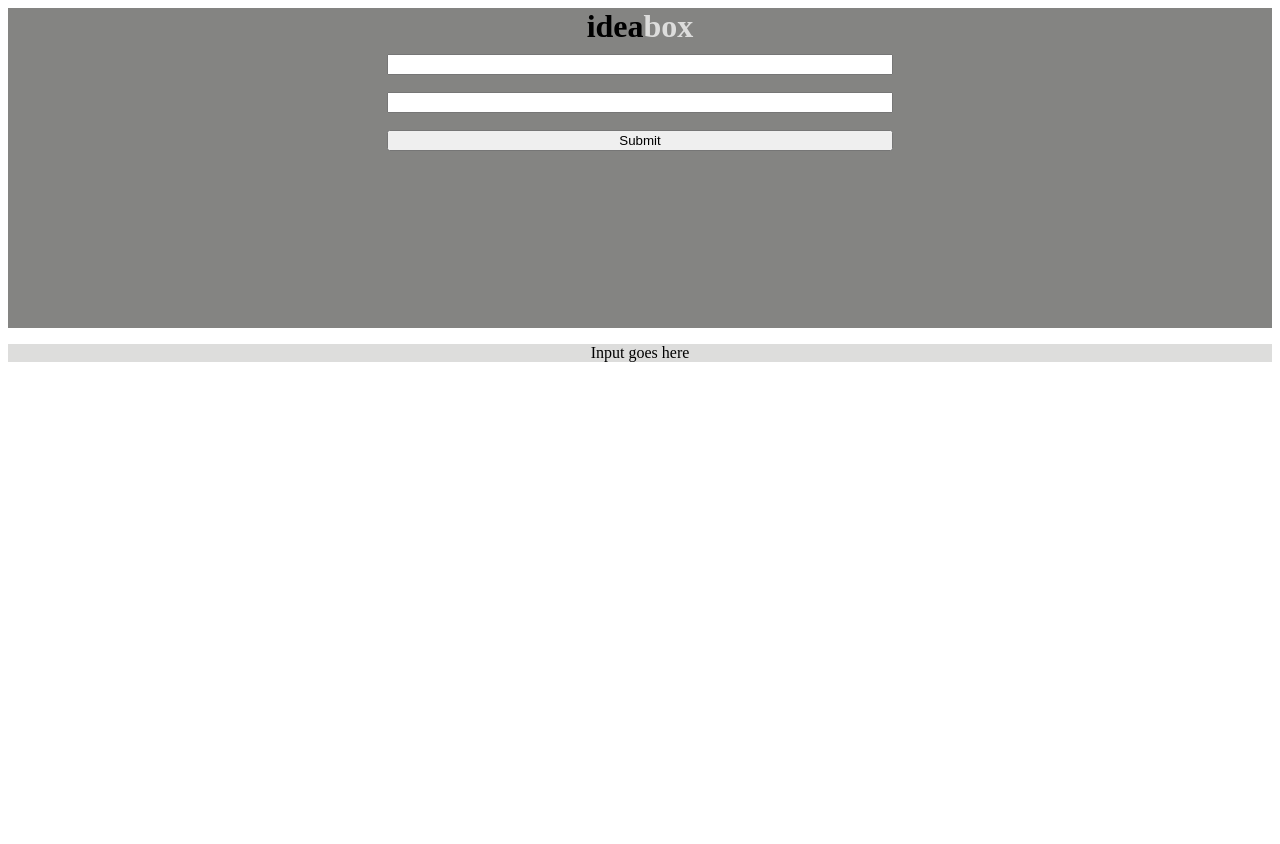
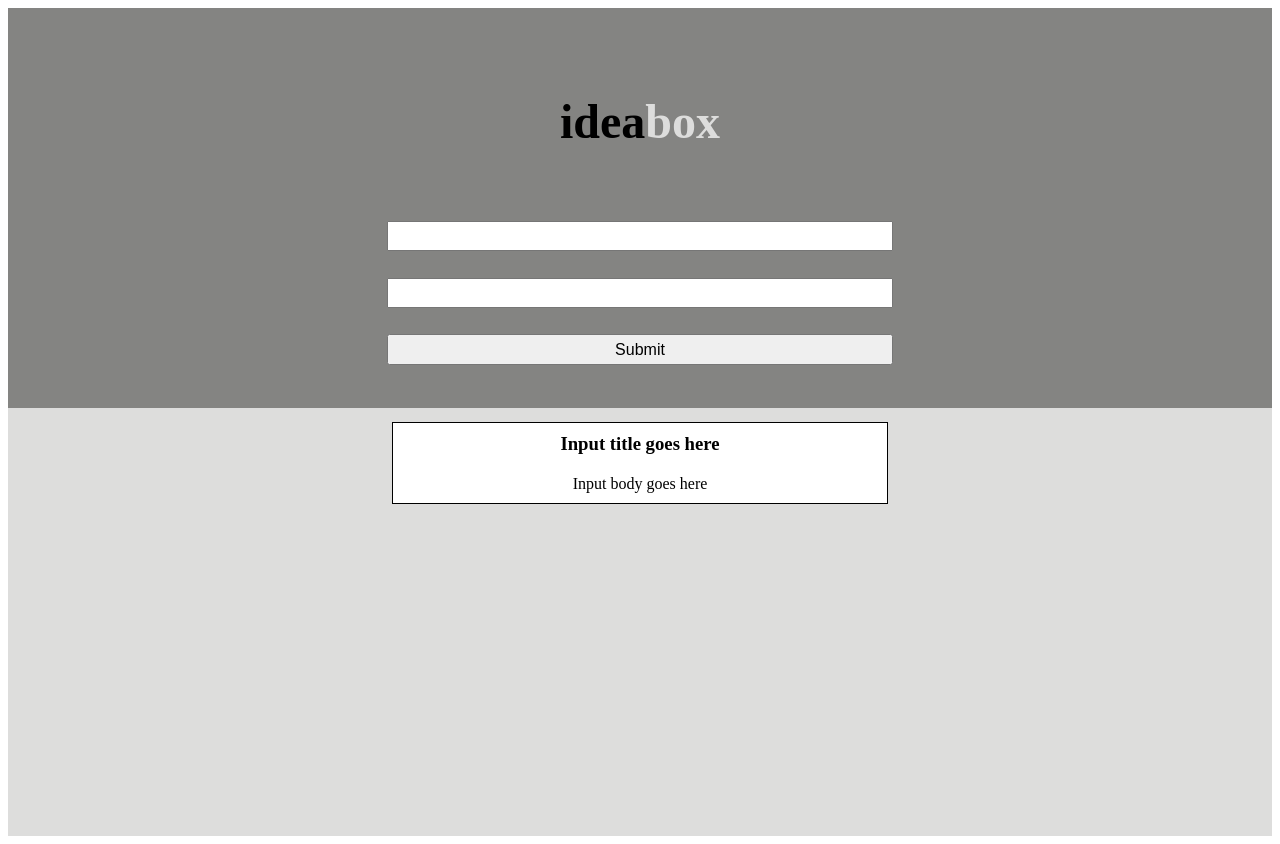
Before and after one commit to raualex/idea_box_part_deux, a React (Create React App) app: page / in a window 1280 px wide. Before the commit the page ends 800 px from the top, so only its background shows below. Built offline with nearby package versions, Linux system fonts and the light colour scheme; the HTML template or start-up script is replaced by a standard one.

Commit message:
Start adding functionality to save ideas to local storage

```diff
--- a/src/CSS/Card.css
+++ b/src/CSS/Card.css
@@ -0,0 +1,17 @@
+.card {
+  background-color: #fff;
+  border: solid 1px #000;
+  display: flex;
+  flex-direction: column;
+  height: 20%;
+  justify-content: space-around;
+  width: 40%;
+}
+
+.card-body {
+  margin: 0;
+}
+
+.card-title {
+  margin: 0;
+}
--- a/src/CSS/Container.css
+++ b/src/CSS/Container.css
@@ -1,3 +1,7 @@
 .container-body {
   background-color: #dddddc;
+  display: flex;
+  height: 50vh;
+  justify-content: center;
+  padding: 14px;
 }
--- a/src/CSS/Header.css
+++ b/src/CSS/Header.css
@@ -3,20 +3,35 @@
 }
 
 .header{
+  align-items: center;
   background-color: #848482;
-  height: 40vh;
+  display: flex;
+  flex-direction: column;
+  justify-content: space-around;
+  height: 50vh;
   width: 100%;
+}
+
+.input-body,
+.input-title {
+  height: 24px;
+}
+
+.input-button {
+  font-size: 1em;
+  height: 31px;
 }
 
 .input-form {
   display: flex;
   flex-direction: column;
-  height: 114px;
+  height: 170px;
   justify-content: space-around;
-  margin: auto;
   width: 40%;
 }
 
 .title-bar {
+  font-size: 3em;
   margin: 0;
+  padding-top: 56px;
 }
--- a/src/Card.js
+++ b/src/Card.js
@@ -8,8 +8,9 @@ class Card extends Component {
 
   render() {
     return(
-      <div>
-       <p>Input goes here</p>
+      <div className="card">
+       <h3 className="card-title">Input title goes here</h3>
+       <p className="card-body">Input body goes here</p>
       </div>
     )
   }
--- a/src/Header.js
+++ b/src/Header.js
@@ -5,6 +5,28 @@ import './CSS/Header.css'
 class Header extends Component {
   constructor() {
     super();
+
+    this.state = {
+      ideas: {}
+    }
+
+    this.handleClick = this.handleClick.bind(this)
+    this.clearInputs = this.clearInputs.bind(this)
+  }
+
+  handleClick(event) {
+    event.preventDefault()
+    let ideaTitle = document.querySelector('.input-title').value
+    let ideaBody = document.querySelector('.input-body').value
+    this.setState({
+      ideas: `{${ideaTitle}: ${ideaBody}}`
+    })
+    this.clearInputs()
+  }
+
+  clearInputs() {
+    document.querySelector('.input-title').value = ''
+    document.querySelector('.input-body').value = ''
   }
 
   render() {
@@ -12,9 +34,9 @@ class Header extends Component {
       <div className="header">
         <h1 className="title-bar">idea<span className="box-title">box</span></h1>
         <form className="input-form">
-          <input type="text" />
-          <input type="text" />
-          <button>Submit</button>
+          <input type="text" className="input-title" />
+          <input type="text" className="input-body" />
+          <button className="input-button" onClick={this.handleClick}>Submit</button>
         </form>
       </div>
     )
```
